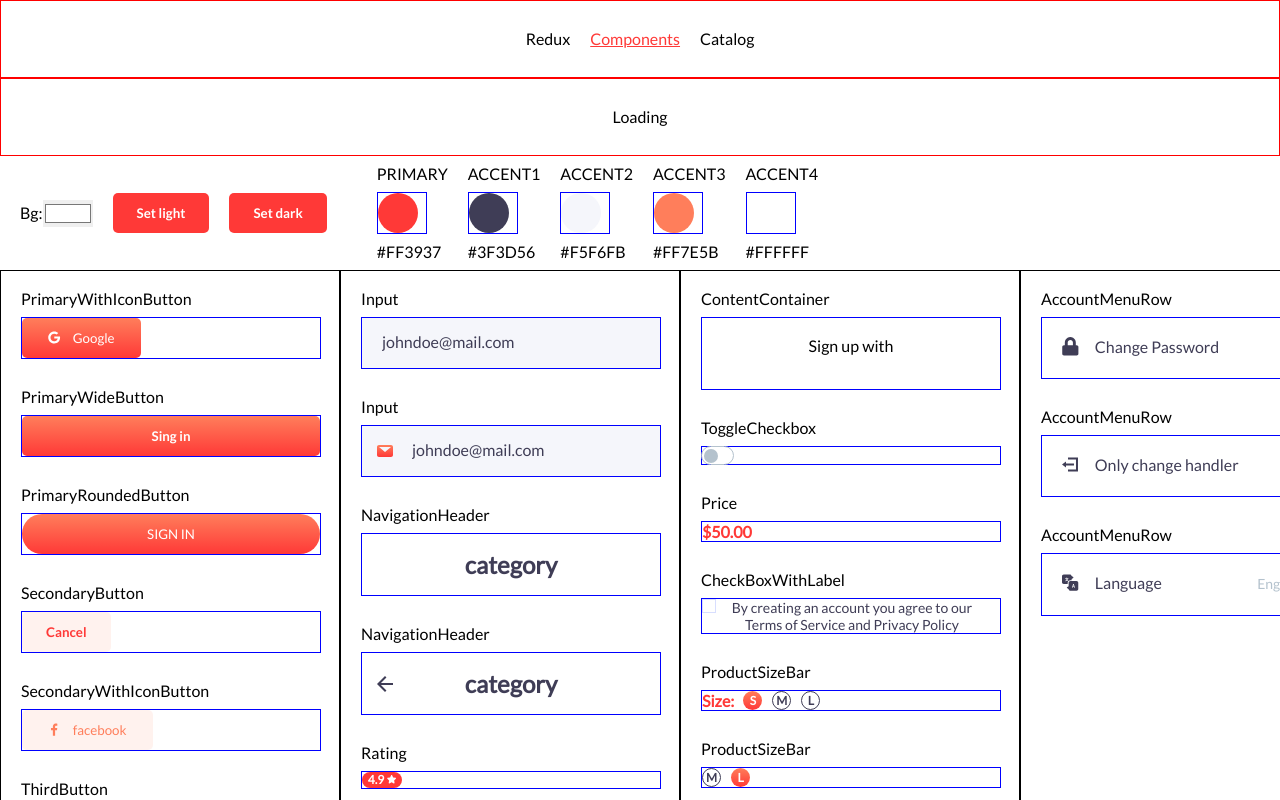
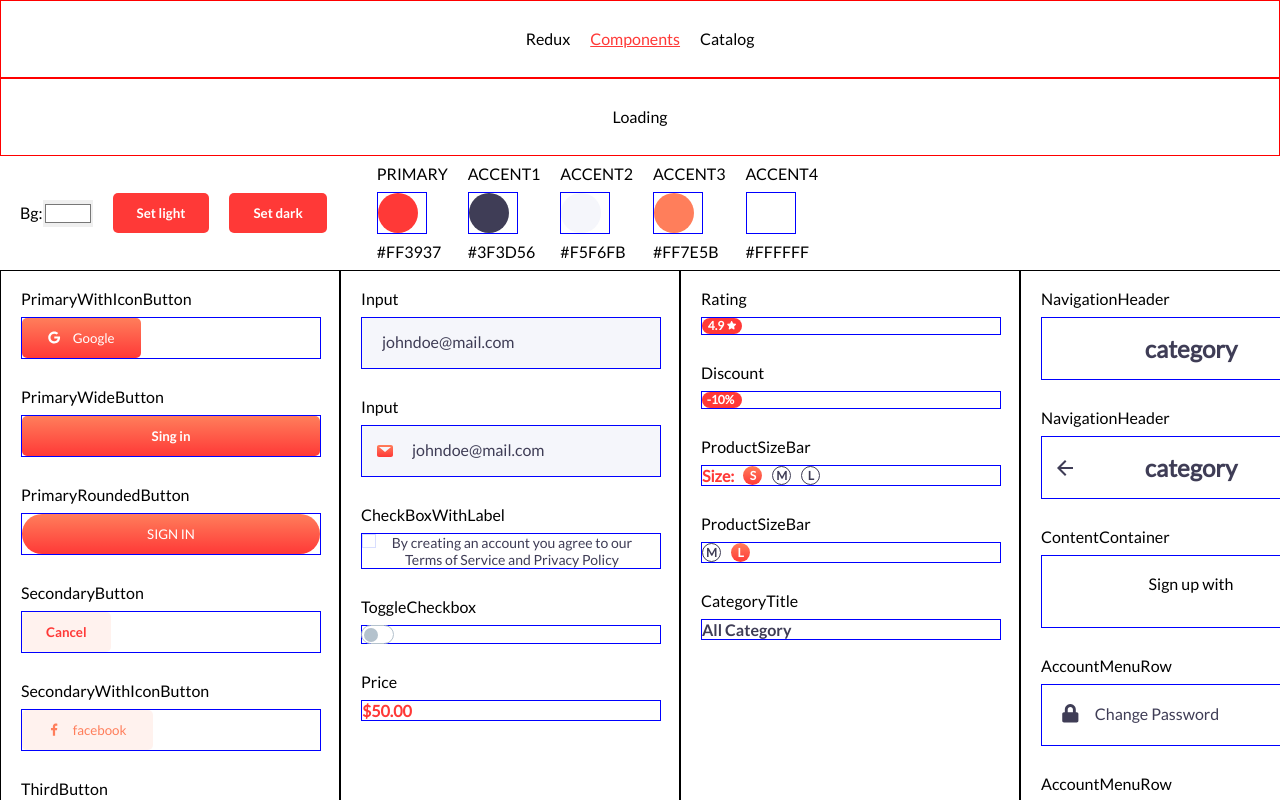
Before and after one commit to SVladikO/depoistu, a React (Create React App) app: page /components in a window 1280 px wide. Shown: the top 800 px of the page. Built offline with nearby package versions, Linux system fonts and the light colour scheme.

Commit message:
Changed Components.page.jsx structure

```diff
--- a/src/page/development/Components.page.jsx
+++ b/src/page/development/Components.page.jsx
@@ -48,24 +48,15 @@ const columns = [
     [
         {title: 'Input', component: <Input placeholder={`johndoe@mail.com`}/>},
         {title: 'Input', component: <Input Icon={MailIcon} placeholder={`johndoe@mail.com`}/>},
-        {title: "NavigationHeader", component: <NavigationHeader title="category"/>},
-        {
-            title: "NavigationHeader",
-            component: <NavigationHeader href={' '} title="category"/>
-        },
-        {title: 'Rating', component: <Rating>{`4.9`}</Rating>},
-        {title: 'Discount', component: <Discount>{`-10%`}</Discount>}
+        {title: 'CheckBoxWithLabel', component: <CheckBoxWithLabel label="By creating an account you agree to our Terms of Service and Privacy Policy" />},
+        {title: 'ToggleCheckbox', component: <ToggleCheckbox/>},
+
+        {title: 'Price', component: <Price>50.00</Price>},
     ],
     [
-        {title: 'ContentContainer', component: <ContentContainer>Sign up with</ContentContainer>},
-        {title: 'ToggleCheckbox', component: <ToggleCheckbox/>},
-        {title: 'Price', component: <Price>50.00</Price>},
-        {title: 'CheckBoxWithLabel',
-            component:
-                <CheckBoxWithLabel
-                    label="By creating an account you agree to our Terms of Service and Privacy Policy"
-                />
-        },
+
+        {title: 'Rating', component: <Rating>{`4.9`}</Rating>},
+        {title: 'Discount', component: <Discount>{`-10%`}</Discount>},
         {title: 'ProductSizeBar', component:
                 (function ()  {
                   const selectedSize = 1;
@@ -99,10 +90,12 @@ const columns = [
               })()
 
         },
-        {title: 'CheckBoxWithLabel', component: <CheckBoxWithLabel label="By creating an account you agree to our Terms of Service and Privacy Policy"/> },
         {title:'CategoryTitle', component: <CategoryTitle>{`All Category`}</CategoryTitle>},
     ],
     [
+        {title: "NavigationHeader", component: <NavigationHeader title="category"/>},
+        {title: "NavigationHeader", component: <NavigationHeader href={' '} title="category"/>},
+        {title: 'ContentContainer', component: <ContentContainer>Sign up with</ContentContainer>},
         {title: 'AccountMenuRow', component: <AccountMenuRow  icon={LockIcon} title={`Change Password`} toggleHandler={() => alert('clicked toggle')} toggleStatus={true} />},
         {title: 'AccountMenuRow', component: <AccountMenuRow  icon={LogOutIcon}  title="Only change handler" changeHandler={() => alert('clicked')} />},
         {title: 'AccountMenuRow', component: <AccountMenuRow  icon={LanguageIcon}  title="Language"  href="/catalog" label="English" />}
```
